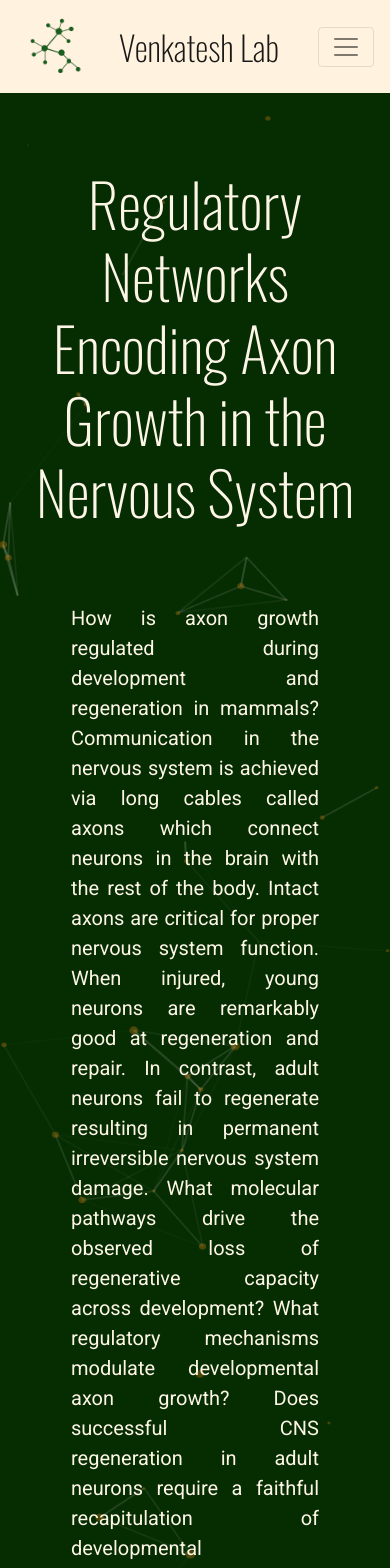
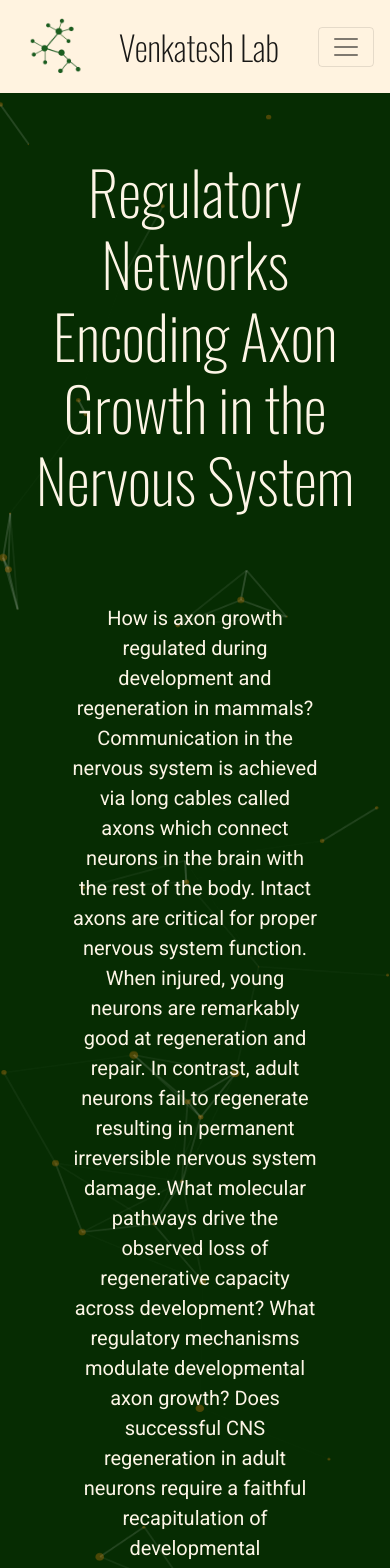
Before and after one commit to rdbcasillas/ishvenkatesh-lab, a Vue app: page / in a window 390 px wide. Shown: the top 1568 px of the page. Built offline with nearby package versions, Linux system fonts and the light colour scheme; what vue-particles would draw is missing.

Commit message:
alignment issues in mobile for Home page

```diff
--- a/src/views/Home.vue
+++ b/src/views/Home.vue
@@ -8,33 +8,36 @@
         </b-row>
         <b-row>
           <b-col>
-            <div class="d-flex justify-space-around pa-3 text-center">
+            <b-row class="d-flex justify-space-around pa-3 text-center">
               <h1 color="orange lighten-5">
                 Regulatory Networks Encoding Axon Growth in the Nervous System
               </h1>
-            </div>
-            <div class="d-flex pa-8">
-              <p color="orange lighten-5 " class="pa-6 labvision">
-                How is axon growth regulated during development and regeneration
-                in mammals? Communication in the nervous system is achieved via
-                long cables called axons which connect neurons in the brain with
-                the rest of the body. Intact axons are critical for proper
-                nervous system function. When injured, young neurons are
-                remarkably good at regeneration and repair. In contrast, adult
-                neurons fail to regenerate resulting in permanent irreversible
-                nervous system damage. What molecular pathways drive the
-                observed loss of regenerative capacity across development? What
-                regulatory mechanisms modulate developmental axon growth? Does
-                successful CNS regeneration in adult neurons require a faithful
-                recapitulation of developmental mechanisms? Are there
-                development independent pathways that co-ordinate repair? These
-                are some of the questions we are currently tackling. To get at
-                these questions, we use a combinatorial approach which includes
-                Bioinformatics, Functional Genomics (Single-cell RNA-Seq,
-                ATAC-Seq, Hi-C, ChIP-Seq), in vitro assays of growth, in vivo
-                mouse models of injury and behavioral assessments.
-              </p>
-            </div>
+            </b-row>
+            <b-row class="pa-8">
+              <b-col>
+                <p color="orange lighten-5" class="pa-6 labvision">
+                  How is axon growth regulated during development and
+                  regeneration in mammals? Communication in the nervous system
+                  is achieved via long cables called axons which connect neurons
+                  in the brain with the rest of the body. Intact axons are
+                  critical for proper nervous system function. When injured,
+                  young neurons are remarkably good at regeneration and repair.
+                  In contrast, adult neurons fail to regenerate resulting in
+                  permanent irreversible nervous system damage. What molecular
+                  pathways drive the observed loss of regenerative capacity
+                  across development? What regulatory mechanisms modulate
+                  developmental axon growth? Does successful CNS regeneration in
+                  adult neurons require a faithful recapitulation of
+                  developmental mechanisms? Are there development independent
+                  pathways that co-ordinate repair? These are some of the
+                  questions we are currently tackling. To get at these
+                  questions, we use a combinatorial approach which includes
+                  Bioinformatics, Functional Genomics (Single-cell RNA-Seq,
+                  ATAC-Seq, Hi-C, ChIP-Seq), in vitro assays of growth, in vivo
+                  mouse models of injury and behavioral assessments.
+                </p>
+              </b-col>
+            </b-row>
           </b-col>
         </b-row>
         <b-row>
@@ -42,8 +45,9 @@
         </b-row>
         <b-row class="techniques mb-5">
           <b-col
-            class="mt-2 ml-4"
-            cols="4"
+            class="mt-2 mr-2 ml-4 mb-2"
+            cols="5"
+            sm="3"
             md="2"
             v-for="(tech, index) in techniques"
             :key="index"
@@ -52,6 +56,7 @@
             <b-img
               :src="require(`../assets/images/homepage/${tech.image}`)"
               fluid
+              class="ml-2"
               width="160"
               height="160"
             ></b-img>
@@ -219,4 +224,14 @@ p {
 .labnews > .v-sheet {
   opacity: 0.6;
 }
+@media (max-width: 600px) {
+  .labvision {
+    text-align: center;
+  }
+}
+@media (max-width: 600px) {
+  .techniques {
+    border: 0px;
+  }
+}
 </style>
```
